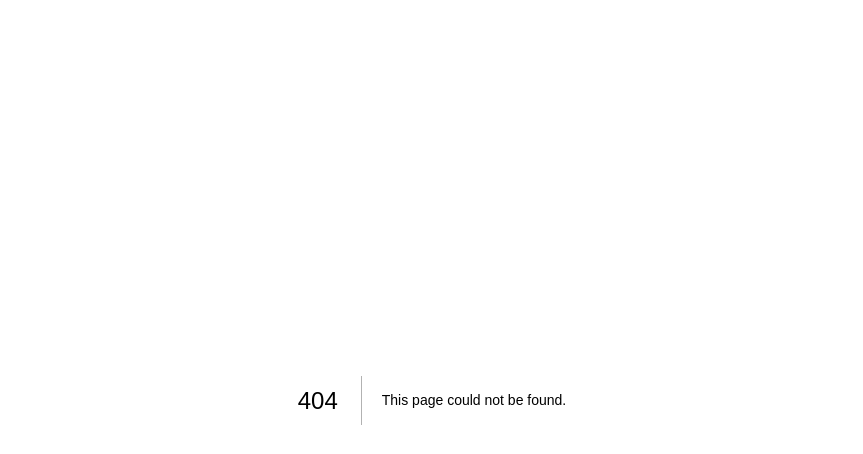
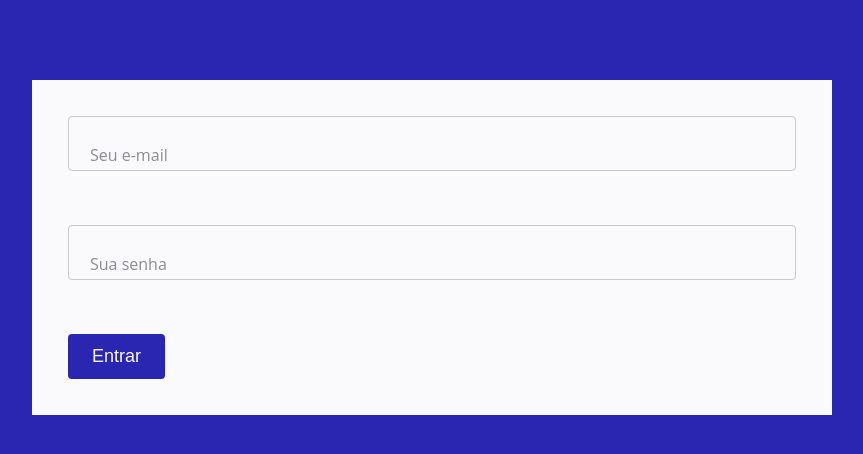
Before and after one commit to luizomf/curso-reactjs-nextjs-project-7, a Next.js app: page /login in a window 1280 px wide. Before the commit this address had no page. Shown: the top 454 px of the page, without its empty margins (208-1071 px from the left). Built offline with nearby package versions, Linux system fonts and the light colour scheme; some icons are missing.

Commit message:
signIn - Fazendo login do usuário pelo front-end (client-side)

```diff
--- a/src/components/FormLogin/index.tsx
+++ b/src/components/FormLogin/index.tsx
@@ -16,23 +16,13 @@
   const [password, setPassword] = useState('');
   const [loading, setLoading] = useState(false);
 
-  useEffect(() => {
-    console.log(email, password);
-  }, [email, password]);
-
   const handleSubmit = async (event: React.FormEvent) => {
-    console.log('Enviado', new Date().toLocaleString('pt-br'));
-
     setLoading(true);
     event.preventDefault();
-
-    await new Promise((r) => setTimeout(r, 5000));
 
     if (onLogin) {
       await onLogin(email, password);
     }
-
-    console.log('TERMINOU', new Date().toLocaleString('pt-br'));
 
     setLoading(false);
   };
--- /dev/null
+++ b/src/pages/login.tsx
@@ -0,0 +1,32 @@
+import { signIn } from 'next-auth/client';
+import { useRouter } from 'next/dist/client/router';
+import { useState } from 'react';
+import { FormLogin } from '../components/FormLogin';
+import { Wrapper } from '../components/Wrapper';
+
+export default function LoginPage() {
+  const router = useRouter();
+  const [error, setError] = useState('');
+
+  const handleLogin = async (email: string, password: string) => {
+    const response = await signIn('credentials', {
+      email,
+      password,
+      redirect: false,
+    });
+
+    if (!response.ok) {
+      setError('Usuário ou senha inválidos');
+      return;
+    }
+
+    const redirect = router.query?.redirect || '/';
+    router.push(redirect as string);
+  };
+
+  return (
+    <Wrapper>
+      <FormLogin onLogin={handleLogin} errorMessage={error} />
+    </Wrapper>
+  );
+}
--- a/src/styles/global-styles.ts
+++ b/src/styles/global-styles.ts
@@ -15,6 +15,7 @@
   body {
     font-size: 1.6rem;
     font-family: ${({ theme }) => theme.font.family.default};
+    background: ${({ theme }) => theme.colors.primary};
   }
 
   h1, h2, h3, h4, h5, h6 {
```
Also changed, not shown: src/pages/api/auth/[...nextauth].ts (+3 -4 lines).
